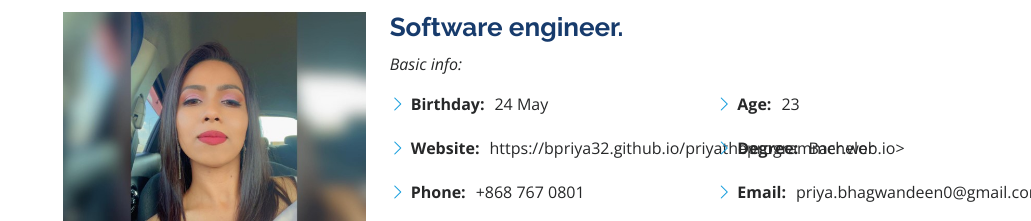
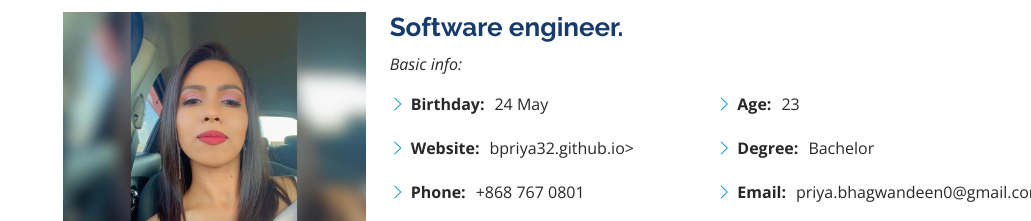
Before and after one commit to bpriya32/priyatheprogrammer.web.io, a plain HTML site: page index.html in a window 1280 px wide. Shown: the part 1620-1841 px from the top of the page, without its empty margins (249-1280 px from the left). Drawn offline with nearby package versions, Linux system fonts and the light colour scheme.

Commit message:
Update index.html

```diff
--- a/index.html
+++ b/index.html
@@ -141,7 +141,7 @@
               <div class="col-lg-6">
                 <ul>
                   <li><i class="bi bi-chevron-right"></i> <strong>Birthday:</strong> <span>24 May</span></li>
-                  <li><i class="bi bi-chevron-right"></i> <strong>Website:</strong> <span> https://bpriya32.github.io/priyatheprogrammer.web.io></span></li>
+                  <li><i class="bi bi-chevron-right"></i> <strong>Website:</strong> <span> bpriya32.github.io></span></li>
                   <li><i class="bi bi-chevron-right"></i> <strong>Phone:</strong> <span>+868 767 0801</span></li>
                   <li><i class="bi bi-chevron-right"></i> <strong>City:</strong> <span>Couva, Trinidad</span></li>
                 </ul>
```
